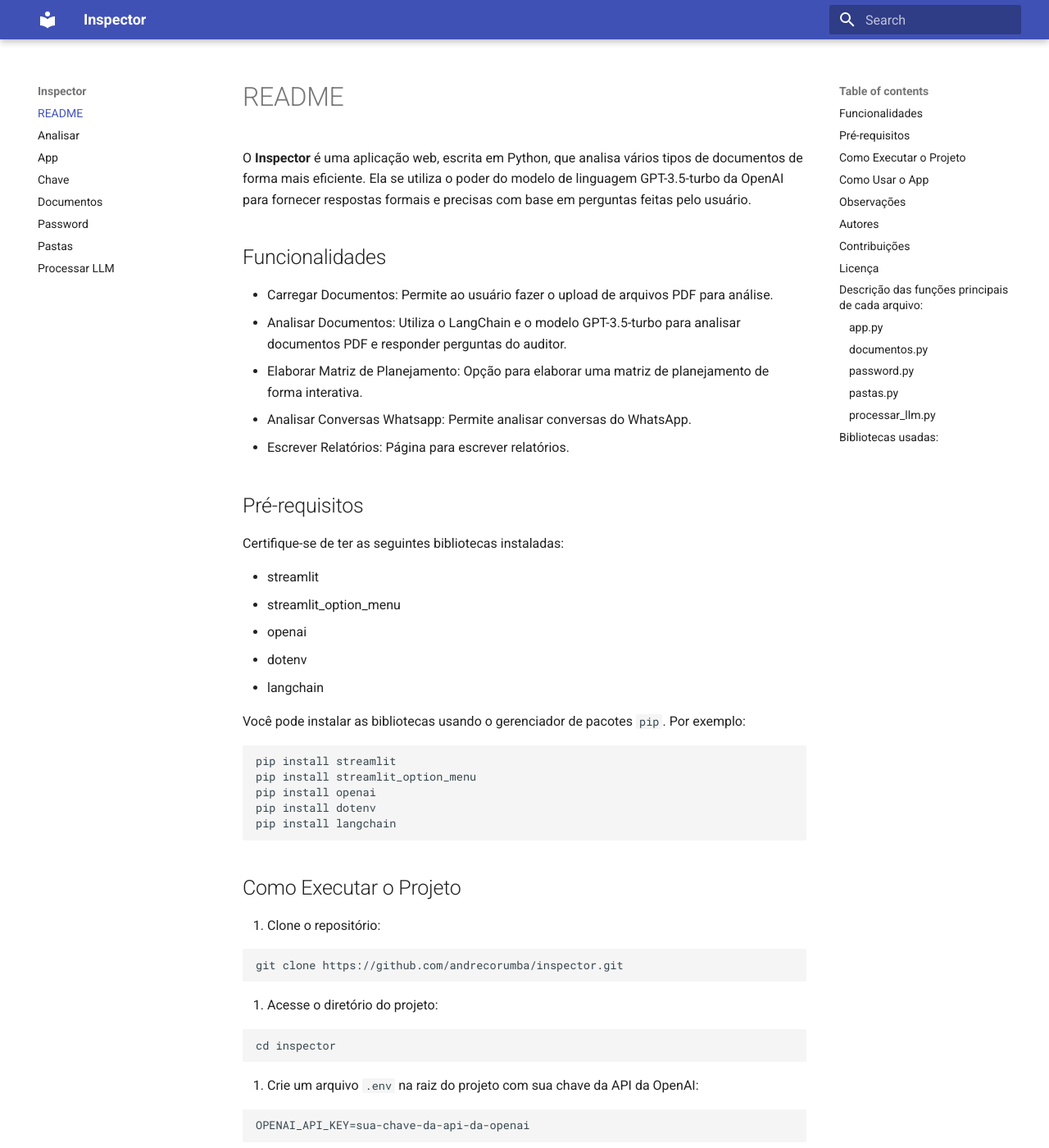
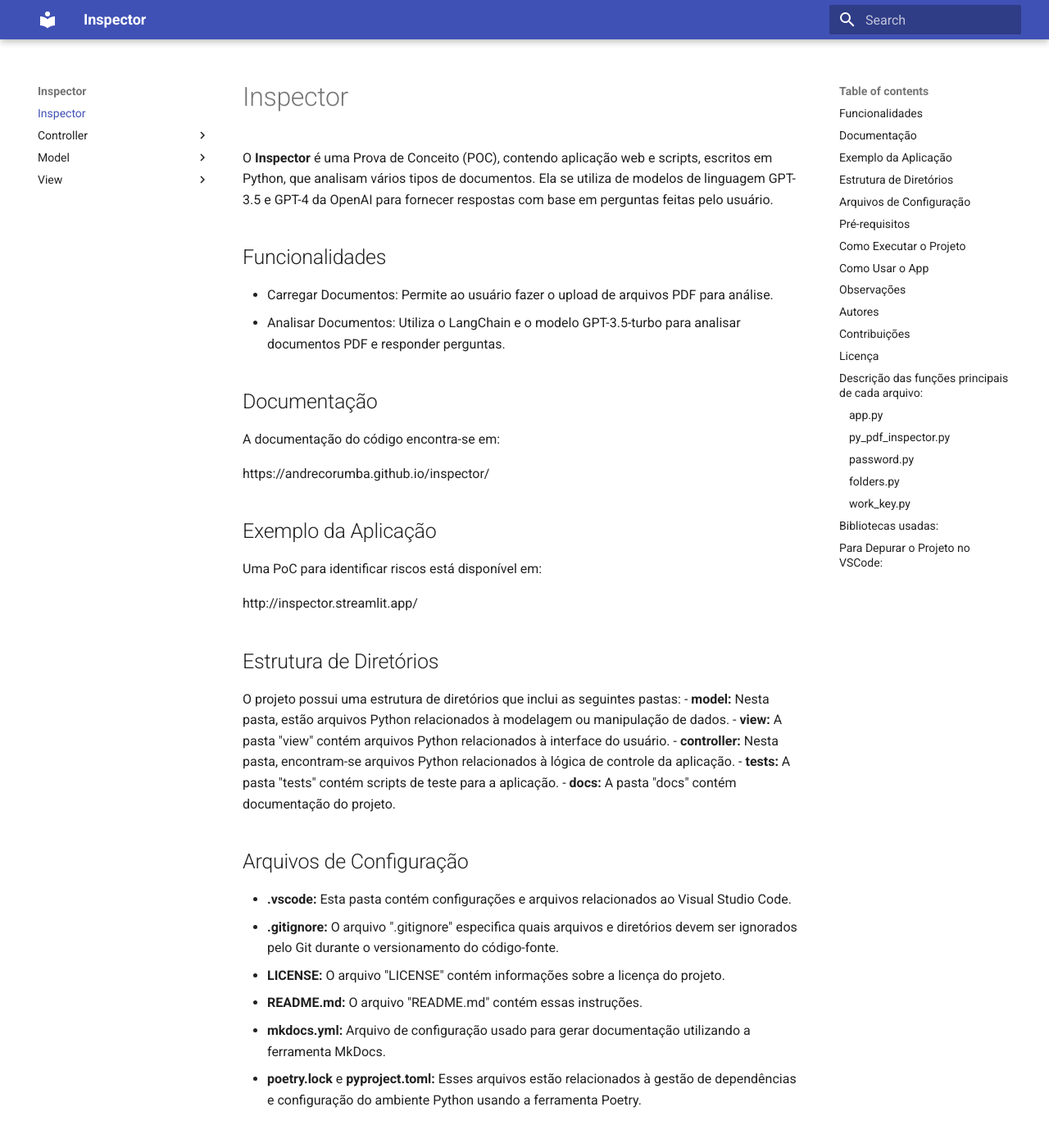
Before and after one commit to andrecorumba/inspector, an MkDocs documentation site: the page built from docs/index.md, in a window 1280 px wide and 1400 px high. Shown: the whole window at 82% size. Built offline with MkDocs 1.6.1 and Material for MkDocs 9.7.7, drawn with Linux system fonts in a browser that asks for light colours; some of the changed text lies outside the part shown.

Commit message:
Documentation

````diff
--- a/docs/chave.md
+++ /dev/null
@@ -1,3 +0,0 @@
-# Chave
-
-::: inspector.chave
--- /dev/null
+++ b/docs/controller/folders.md
@@ -0,0 +1,3 @@
+# folders.py
+
+::: controller.folders
--- a/docs/index.md
+++ b/docs/index.md
@@ -1,14 +1,41 @@
-# README
+# Inspector
 
-O **Inspector** é uma aplicação web, escrita em Python, que analisa vários tipos de documentos de forma mais eficiente. Ela se  utiliza o poder do modelo de linguagem GPT-3.5-turbo da OpenAI para fornecer respostas formais e precisas com base em perguntas feitas pelo usuário.
+O **Inspector** é uma Prova de Conceito (POC), contendo aplicação web e scripts, escritos em Python, que analisam vários tipos de documentos. Ela se  utiliza de modelos de linguagem GPT-3.5 e GPT-4 da OpenAI para fornecer respostas com base em perguntas feitas pelo usuário.
 
 ## Funcionalidades
 
 - Carregar Documentos: Permite ao usuário fazer o upload de arquivos PDF para análise.
-- Analisar Documentos: Utiliza o LangChain e o modelo GPT-3.5-turbo para analisar documentos PDF e responder perguntas do auditor.
-- Elaborar Matriz de Planejamento: Opção para elaborar uma matriz de planejamento de forma interativa.
-- Analisar Conversas Whatsapp: Permite analisar conversas do WhatsApp.
-- Escrever Relatórios: Página para escrever relatórios.
+- Analisar Documentos: Utiliza o LangChain e o modelo GPT-3.5-turbo para analisar documentos PDF e responder perguntas.
+
+## Documentação
+
+A documentação do código encontra-se em:
+
+https://andrecorumba.github.io/inspector/
+
+## Exemplo da Aplicação
+
+Uma PoC para identificar riscos está disponível em:
+
+http://inspector.streamlit.app/
+
+## Estrutura de Diretórios
+
+O projeto possui uma estrutura de diretórios que inclui as seguintes pastas:
+- **model:** Nesta pasta, estão arquivos Python relacionados à modelagem ou manipulação de dados.
+- **view:** A pasta "view" contém arquivos Python relacionados à interface do usuário.
+- **controller:** Nesta pasta, encontram-se arquivos Python relacionados à lógica de controle da aplicação.
+- **tests:** A pasta "tests" contém scripts de teste para a aplicação.
+- **docs:** A pasta "docs" contém documentação do projeto.
+
+## Arquivos de Configuração
+
+- **.vscode:** Esta pasta contém configurações e arquivos relacionados ao Visual Studio Code.
+- **.gitignore:** O arquivo ".gitignore" especifica quais arquivos e diretórios devem ser ignorados pelo Git durante o versionamento do código-fonte.
+- **LICENSE:** O arquivo "LICENSE" contém informações sobre a licença do projeto.
+- **README.md:** O arquivo "README.md" contém essas instruções.
+- **mkdocs.yml:** Arquivo de configuração usado para gerar documentação utilizando a ferramenta MkDocs.
+- **poetry.lock** e **pyproject.toml:** Esses arquivos estão relacionados à gestão de dependências e configuração do ambiente Python usando a ferramenta Poetry.
 
 ## Pré-requisitos
 
@@ -24,10 +51,14 @@
 
 ```
 pip install streamlit
-pip install streamlit_option_menu
+pip install streamlit-option-menu
+pip install langchain
 pip install openai
-pip install dotenv
-pip install langchain
+pip install python-dotenv
+pip install pypdf
+pip install tiktoken
+pip install chromadb
+pip install watchdog
 ```
 
 ## Como Executar o Projeto
@@ -58,10 +89,15 @@
 bob_bar = "mycrazypw"
 ```
 
-5. Execute o aplicativo Streamlit:
+5. Execute o aplicativo com Streamlit:
 
 ```
-streamlit run app.py
+streamlit run view/app_with_security.py
+```
+
+ou para app sem uso de senha digite:
+```
+streamlit run view/app.py
 ```
 
 6. O aplicativo será executado em seu navegador padrão. Você pode acessá-lo em `http://localhost:8501`.
@@ -70,7 +106,7 @@
 
 1. Ao iniciar o aplicativo, será solicitado que você insira seu nome de usuário e senha. Digite suas credenciais corretas para acessar as funcionalidades do aplicativo.
 
-2. Na barra lateral esquerda, você encontrará as diferentes opções disponíveis: "Home", "Carregar Documentos", "Analisar Documentos", "Elaborar Matriz de Planejamento", "Analisar Conversas Whatsapp" e "Escrever Relatórios".
+2. Na barra lateral esquerda, você encontrará as diferentes opções disponíveis: "Home", "Carregar Documentos", etc.
 
 3. Selecione a opção desejada e siga as instruções para utilizar cada funcionalidade do aplicativo.
 
@@ -98,25 +134,23 @@
 
 A função `main()` é executada quando o arquivo `app.py` é executado diretamente. Ela verifica se a senha do usuário é correta usando a função `password.check_password()`. Em seguida, dependendo da opção selecionada pelo usuário no menu lateral, ele é redirecionado para a página correspondente.
 
-### `documentos.py`
+### `py_pdf_inspector.py`
 
-O arquivo `documentos.py` contém a função `analisador_arquivos_pdf(usuario)`, que é responsável por analisar arquivos PDF. A função recebe o nome do usuário como entrada e permite que o usuário faça upload de arquivos PDF para análise.
+O arquivo `py_pdf_inspector.py` contém a classe `PyPDFInspector`, que é responsável por analisar arquivos PDF.
 
 ### `password.py`
 
 O arquivo `password.py` contém a função `check_password()`, que é responsável por verificar se a senha inserida pelo usuário está correta. Ela utiliza o framework Streamlit para exibir campos de entrada para o nome de usuário e senha. Se a senha estiver correta, a função retorna `True`, caso contrário, retorna `False`.
 
-### `pastas.py`
+### `folders.py`
 
-O arquivo `pastas.py` contém a função `cria_pastas(pasta_usuario, chave)`, que é responsável por criar as pastas necessárias para o funcionamento do aplicativo. Ela recebe o caminho da pasta principal do usuário e uma chave aleatória como entrada e cria as pastas relacionadas ao trabalho do usuário.
+O arquivo `folders.py` contém a função `create_folders(user_folder, work_key)`, que é responsável por criar as pastas necessárias para o funcionamento do aplicativo. Ela recebe o caminho da pasta principal do usuário e uma chave aleatória como entrada e cria as pastas relacionadas ao trabalho do usuário.
 
-### `processar_llm.py`
+### `work_key.py`
 
-O arquivo `processar_llm.py` contém duas funções principais:
+O arquivo `work_key.py` contém a função `create_key(type_of_work)`, que é responsável por criar uma chave aleatória para identificar o caso de uso do app.
 
-1. `processar_llm(pasta_do_trabalho)`: Esta função é responsável por processar o LangChain, que envolve carregar os documentos PDF da pasta de trabalho, criar embeddings (representações vetoriais) para esses documentos usando o modelo GPT-3.5-turbo-16k da OpenAI e armazenar esses embeddings no diretório persistente para uso posterior.
-
-2. `carrega_documento_pdf(pasta_arquivos)`: Esta função é responsável por carregar os documentos PDF da pasta de arquivos usando o LangChain. Os documentos são divididos em pedaços menores para facilitar o processamento.
+Outras funcionalidades ainda em construção.
 
 ## Bibliotecas usadas:
 
@@ -128,3 +162,28 @@
 - `os`: Uma biblioteca que permite interagir com o sistema operacional, como criar pastas e manipular arquivos.
 - `string`: Uma biblioteca para manipular strings em Python, utilizada para gerar chaves aleatórias.
 - `random`: Uma biblioteca para geração de números aleatórios em Python.
+
+## Para Depurar o Projeto no VSCode:
+
+O arquivo launch.json é uma parte essencial do ambiente de desenvolvimento para projetos Python no Visual Studio Code. Ele é usado para configurar e definir as configurações de depuração (debug) para um projeto específico. No exemplo abaixo, explicarei as diferentes propriedades do arquivo launch.json e o que elas significam
+Altere o arquivo `launch.json` constante da pasta `.vscode` para o conteúdo a seguir:
+
+```
+{
+    // Use IntelliSense to learn about possible attributes.
+    // Hover to view descriptions of existing attributes.
+    // For more information, visit: https://go.microsoft.com/fwlink/?linkid=830387
+    "version": "0.2.0",
+    "configurations": [
+        {
+            "name": "Streamlit",
+            "type": "python",
+            "request": "launch",
+            "program": ".venv/bin/streamlit",
+            "console": "integratedTerminal",
+            "justMyCode": true,
+            "args": ["run", "inspector/app.py"]
+        }
+    ]
+}
+```
````
Also changed, not shown: docs/analisar.md (deleted, +0 -3 lines), docs/app.md (deleted, +0 -3 lines), docs/controller/prompts.md (added, +19 -0 lines), docs/controller/public_contest.md (added, +3 -0 lines), docs/controller/work_key.md (added, +3 -0 lines), docs/documentos.md (deleted, +0 -3 lines), docs/model/py_pdf_inspector.md (added, +3 -0 lines), docs/pastas.md (deleted, +0 -3 lines), docs/processar_llm.md (deleted, +0 -2 lines), docs/view/app.md (added, +3 -0 lines), docs/view/app_py_pdf_inspector.md (added, +3 -0 lines), docs/view/app_upload_files.md (added, +3 -0 lines), docs/view/app_with_security.md (added, +3 -0 lines), docs/view/password.md (renamed from docs/password.md, +1 -1 lines), 2 other files.
